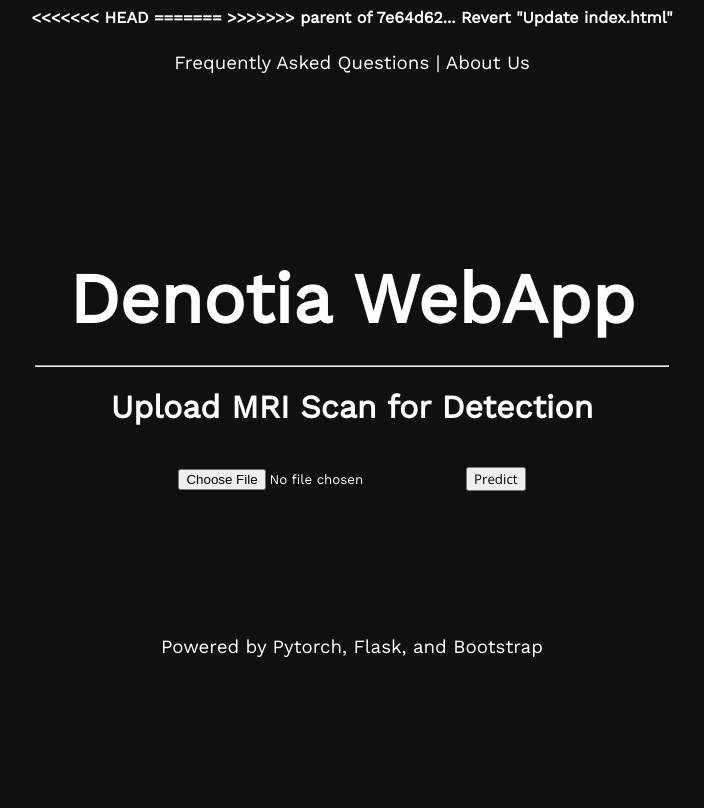
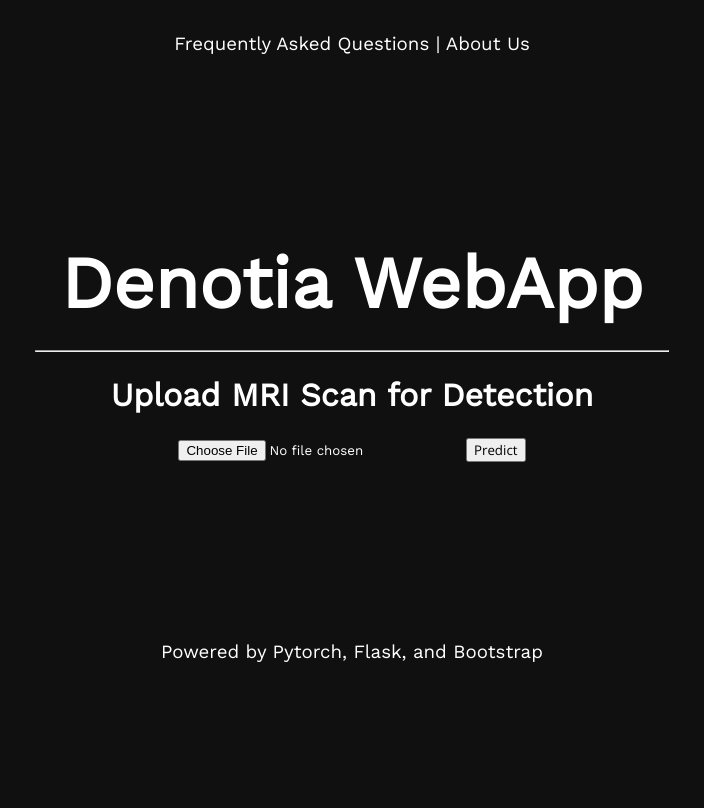
Before and after one commit to namanmodani/denotia, a Flask app: page / in a window 1280 px wide. Shown: the whole page, without its empty margins (288-992 px from the left). Run offline with Flask 2, Linux system fonts and the light colour scheme.

Commit message:
denotia cleanup

```diff
--- a/app.py
+++ b/app.py
@@ -7,7 +7,7 @@ import pickle
 from flask import Flask, render_template, request, url_for
 
 #creating instance of the class
-app = Flask(__name__, template_folder='Webpages')
+app = Flask(__name__, template_folder='templates')
 
 #to tell flask what url shoud trigger the function index()
 @app.route('/')
--- a/Webpages/faq.html
+++ b/templates/faq.html
@@ -4,7 +4,7 @@
 <meta name="viewport" content="width=device-width, initial-scale=1">
 <link href="https://fonts.googleapis.com/css2?family=Work+Sans&display=swap" rel="stylesheet">
 <link href="https://fonts.googleapis.com/css2?family=Open+Sans&display=swap" rel="stylesheet">
-<link rel = "shortcut icon" type="image/jpg" href = "{{url_for('Static', filename='dark.png')}}">
+<link rel = "shortcut icon" type="image/jpg" href = "{{url_for('static', filename='dark.png')}}">
 
 <style>
 body,h1 {
--- a/Webpages/index.html
+++ b/templates/index.html
@@ -4,11 +4,7 @@
 <meta name="viewport" content="width=device-width, initial-scale=1">
 <link href="https://fonts.googleapis.com/css2?family=Work+Sans&display=swap" rel="stylesheet">
 <link href="https://fonts.googleapis.com/css2?family=Open+Sans&display=swap" rel="stylesheet">
-<<<<<<< HEAD
-<link rel = "shortcut icon" type="image/jpg" href = "{{url_for('Static', filename='dark.png')}}">
-=======
-<link rel="shortcut icon" type="image/jpg" href = "https://image.flaticon.com/icons/png/512/3004/3004458.png">
->>>>>>> parent of 7e64d62... Revert "Update index.html"
+<link rel = "shortcut icon" type="image/jpg" href = "{{url_for('static', filename='dark.png')}}">
 
 <style>
 body,h1 {
@@ -19,9 +15,14 @@ body,h1 {
     font-weight: bold;
 }
 
+h1 {
+    margin-top: 1.5rem;
+    margin-bottom: 1.5rem;
+}
+
 body, html {height: 100%; background-color: #101010; overflow-y: hidden;}
 
-p {font-family: "Work Sans"; padding-top: 9%; font-size: 70px; margin-bottom: 2%;}
+p {font-family: "Work Sans"; padding-top: 9%; font-size: 4.5rem; margin-bottom: 2%;}
 
 input {
     size: 100px;
@@ -38,8 +39,8 @@ input {
 }
 
 .footer {
-    padding-top: 10%;
     font-weight: normal;
+    padding-top: 10rem;
 }
 
 a {
@@ -54,7 +55,6 @@ a:hover {
 
 .link:hover {
   -webkit-background-clip: text;
-  background-clip: text;
   -webkit-text-fill-color: #a9a9a9;
   transition: 1s;
 }
@@ -69,8 +69,7 @@ a:hover {
 <p>Denotia WebApp</p>
 <hr width="50%">
 <h1> Upload MRI Scan for Detection </h1>
-<br>
-<form method = "POST" enctype = multipart/form-data>
+<form method = post enctype = multipart/form-data>
     <input type = file name = MRI class = "x" accept = ".csv">
     <a href = "{{ url_for ('result') }}"><input type = button value = Predict></a>
 </form>
--- a/Webpages/result.html
+++ b/templates/result.html
@@ -4,7 +4,7 @@
 <meta name="viewport" content="width=device-width, initial-scale=1">
 <link href="https://fonts.googleapis.com/css2?family=Work+Sans&display=swap" rel="stylesheet">
 <link href="https://fonts.googleapis.com/css2?family=Open+Sans&display=swap" rel="stylesheet">
-<link rel = "shortcut icon" type="image/jpg" href = "{{url_for('Static', filename='dark.png')}}">
+<link rel = "shortcut icon" type="image/jpg" href = "{{url_for('static', filename='dark.png')}}">
 
 
 <style>
```
Also changed, not shown: templates/about.html (renamed from Webpages/about.html, +6 -6 lines), ADiag Files/README.md (added), static/anaya.jpg (renamed from Static/anaya.jpg), static/aranyo.jpg (renamed from Static/aranyo.jpg), static/dark.png (renamed from Static/dark.png), static/june.jpg (renamed from Static/june.jpg), static/light.png (renamed from Static/light.png), static/naman.jpg (renamed from Static/naman.jpg), static/vishnu.jpg (renamed from Static/vishnu.jpg), 7 other files.
